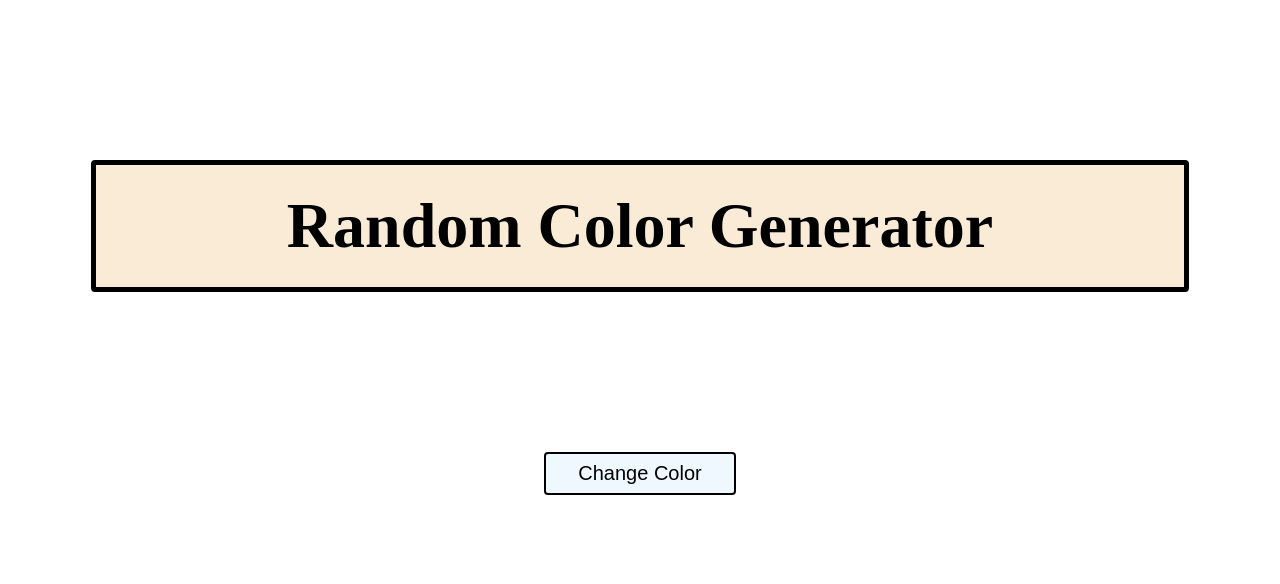
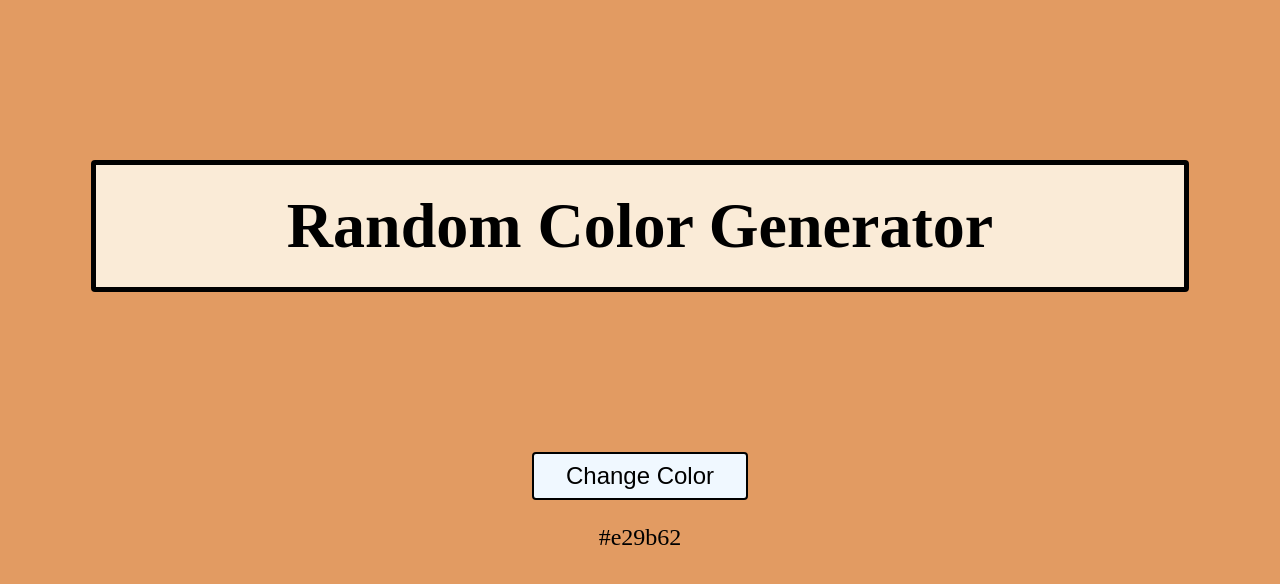
Before and after one commit to Serraphus/random-color-generator, a plain HTML site: page index.html in a window 1280 px wide. Both pictures are taken after a click on the button "Change Color". Drawn offline with Linux system fonts and the light colour scheme.

Commit message:
Add js functionality, and update css

```diff
--- a/resources/index.css
+++ b/resources/index.css
@@ -22,10 +22,14 @@ button {
     padding: 0.5rem 2rem;
     border: 2px solid black;
     border-radius: 0.25rem;
-    font-size: 1.25rem;
+    font-size: 1.5rem;
 }
 
 button:hover {
     background-color: antiquewhite;
     cursor: pointer;
 }
+
+p {
+    font-size: 1.5rem;
+}
--- a/resources/index.js
+++ b/resources/index.js
@@ -0,0 +1,23 @@
+const colorButton = document.getElementById('ColorButton');
+const colorCodeDisplay = document.getElementById('ColorCode');
+
+// Generate a random hexadecimal color code.
+const getRandomColor = () => {
+    const hexCodes = '1234567890abcdef'.split('');
+    const hexColor = [];
+    for (let i = 1; i < 7; i++) {
+        const randomIndex = Math.floor(Math.random() * 16);
+        hexColor.push(hexCodes[randomIndex]);
+    }
+    return '#' + hexColor.join('');
+}
+
+// Change the background color and the displayed color code.
+const changeColor = () => {
+    const randomColorPlease = getRandomColor();
+    document.body.style.backgroundColor = randomColorPlease;
+    document.getElementById('ColorCode').innerHTML = randomColorPlease;
+}
+
+// addEventListener for button, and run changeColor() on click.
+colorButton.addEventListener('click', changeColor);
```
